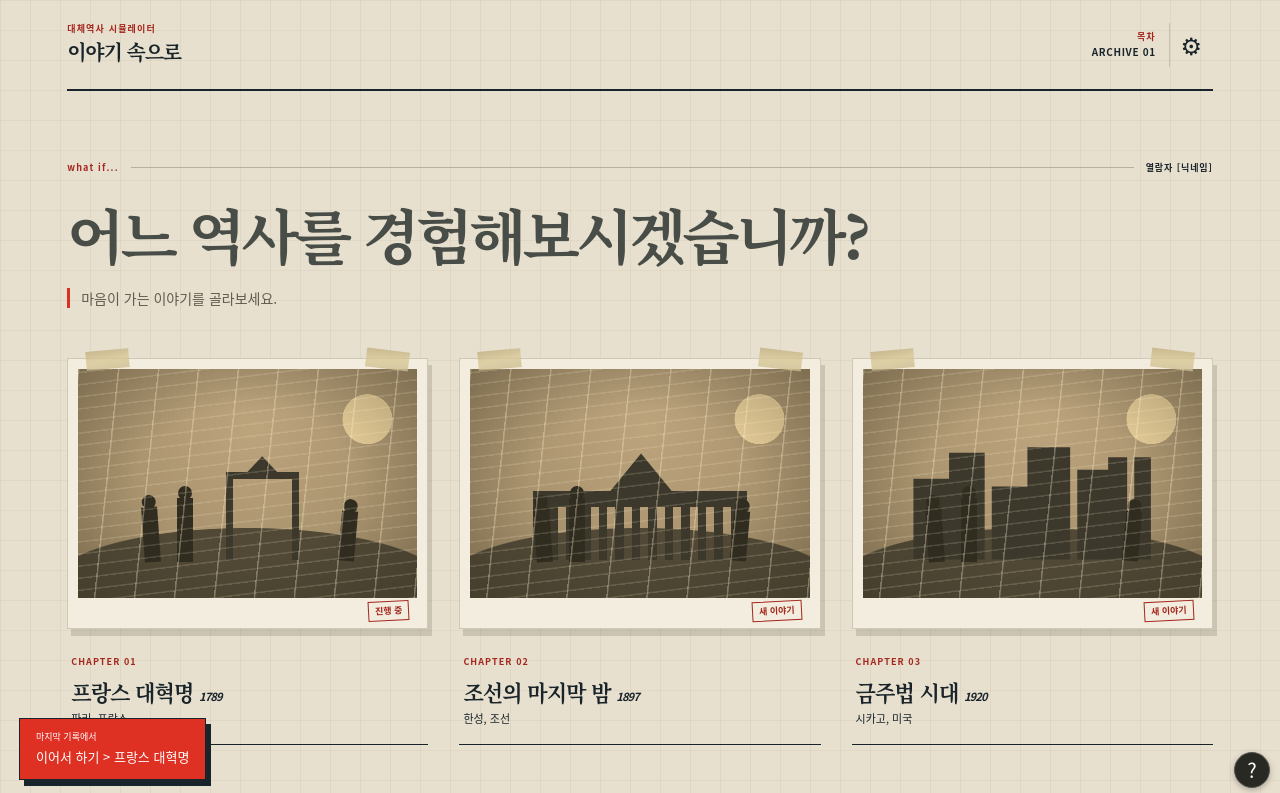
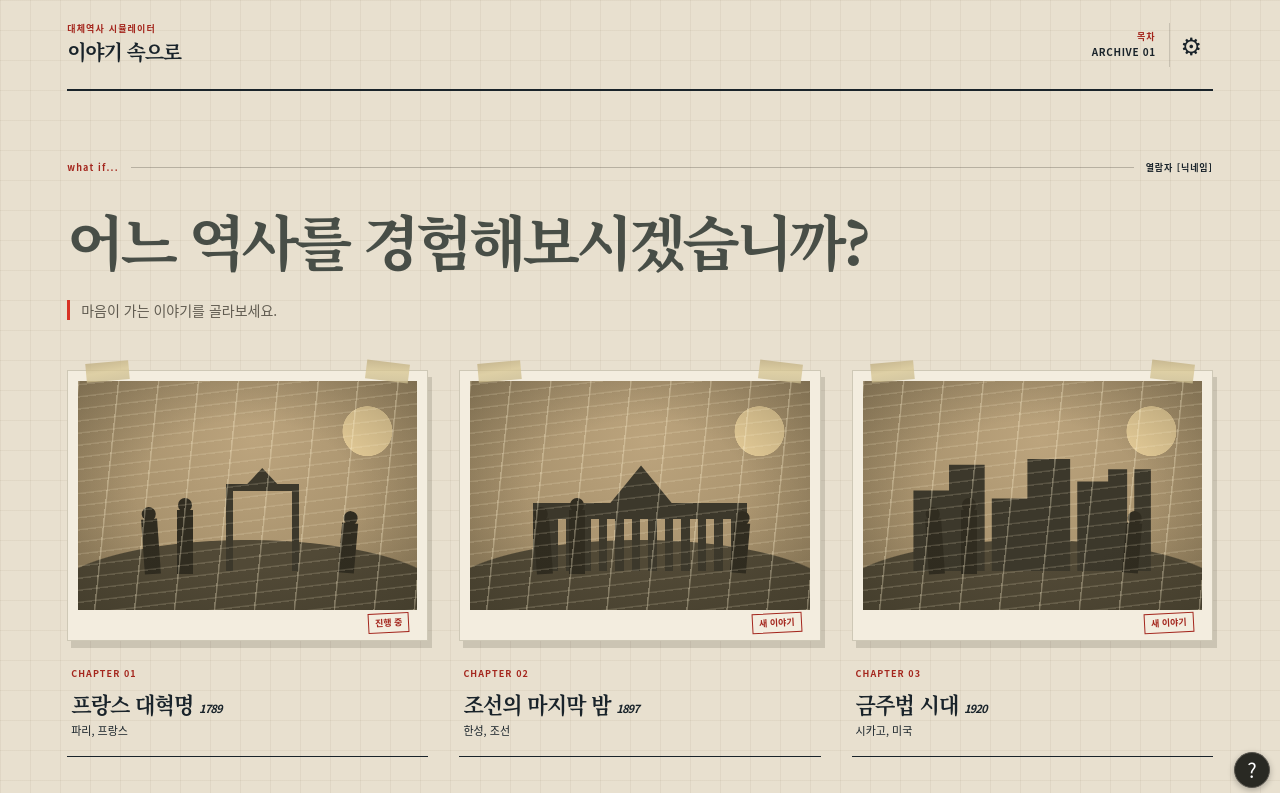
Before and after one commit to nyj001012/history-rpg-web, a React (Vite) app in the folder frontend/: page / in a window 1280 px wide. Shown: the top 793 px of the page. Built offline with nearby package versions, Linux system fonts and the light colour scheme; a web font is replaced by a local one.

Commit message:
fix(chapter): 제목 줄 간격 조정 및 이어서 하기 숨김

```diff
--- a/frontend/src/ChapterArchive.jsx
+++ b/frontend/src/ChapterArchive.jsx
@@ -166,7 +166,7 @@ export function ChapterArchive({ archive }) {
       </div>
 
       {resumeChapter && (
-        <button className="archive-resume" type="button" onClick={() => selectChapter(resumeChapter)}>
+        <button className="archive-resume" type="button" hidden disabled>
           <span>마지막 기록에서</span>
           <strong>이어서 하기 &gt; {resumeChapter.title}</strong>
         </button>
--- a/frontend/src/main.css
+++ b/frontend/src/main.css
@@ -136,7 +136,7 @@
   color: #484e47;
   font-size: clamp(2.375rem, 4.65vw, 4.65rem);
   font-weight: 800;
-  line-height: 1.1;
+  line-height: 1.3;
   letter-spacing: -0.07em;
   text-wrap: balance;
 }
@@ -436,7 +436,7 @@
   font-size: 0.5625rem;
 }
 
-.archive-resume {
+.archive-resume:not([hidden]) {
   position: fixed;
   z-index: 2;
   bottom: max(20px, env(safe-area-inset-bottom));
```
